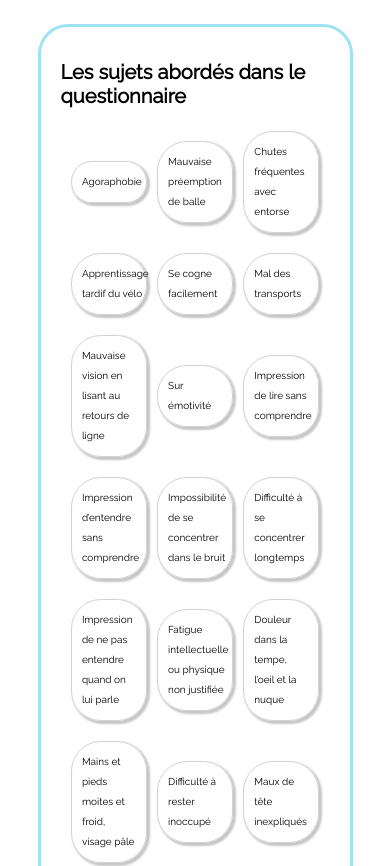
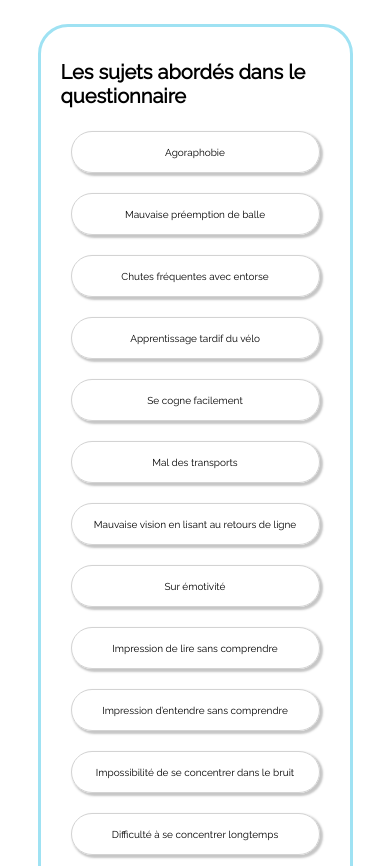
Before and after one commit to AlbaneCpzzz/Cabinet, a website: page troubles-des-apprentissages.html in a window 390 px wide. Shown: the part 1000-1866 px from the top of the page. Drawn offline with nearby package versions, Linux system fonts and the light colour scheme; files that its build step writes are made by us from their sources.

Commit message:
Update Troubles-des-apprentissages.scss

```diff
--- a/Sass/Pages/Troubles-des-apprentissages.scss
+++ b/Sass/Pages/Troubles-des-apprentissages.scss
@@ -32,17 +32,34 @@
     border: 1px solid lightgrey;
     box-shadow: 2px 2px 2px 1px rgba(128, 128, 128, 0.452);
     border-radius: 30px;
-    line-height: 20px;
+    height: 50px;
+    text-align: center;
+    justify-content: center;
+    align-items: center;
+    margin: 10px;
 }
 
 .troubles-apprentissages-questionnaire p:hover{
     font-weight: bold;
 }
 
-@media screen and (max-width: 600px) {
+@media screen and (min-width:1px) and (max-width: 450px) {
+    .troubles-apprentissages-questionnaire p{
+        width: 100%;
+        height: 20px;
+    }
+}
 
+@media screen and (min-width:451px) and (max-width: 600px) {
+    .troubles-apprentissages-questionnaire p{
+        width: 35%;
+        height: 30px;
+    }
 }
 
 @media screen and (min-width: 601px) and (max-width: 1200px) {
-
+    .troubles-apprentissages-questionnaire p{
+        width: 35%;
+        height: 30px;
+    }
 }
```
